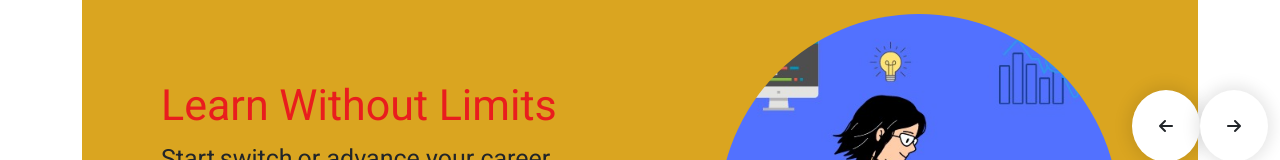
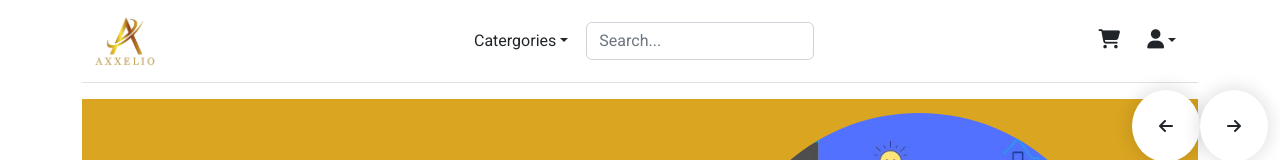
Before and after one commit to Pranav-github02/Axxelio, a React (Create React App) app: page / in a window 1280 px wide. Shown: the top 160 px of the page. Built offline with nearby package versions, Linux system fonts and the light colour scheme.

Commit message:
Added Navbar Component

```diff
--- a/src/App.js
+++ b/src/App.js
@@ -3,13 +3,15 @@ import './App.css';
 import Hero from './Hero/hero.jsx'
 import Recommended_Courses from './Recommended_Courses/Recommended_Courses';
 import Stories from './Testimonials/Stories';
+import Navbar from './Navbar/Navbar.jsx';
 
-class App extends Component{
-  render(){
+class App extends Component {
+  render() {
     return (
       <div className='container'>
+        <Navbar />
         <Hero />
-      <Recommended_Courses/>
+        <Recommended_Courses />
         <Stories />
       </div>
     );
--- /dev/null
+++ b/src/Navbar/Navbar.jsx
@@ -0,0 +1,58 @@
+import React from 'react';
+import './Navbar.css'
+import axxelio from './axxelio.png'
+export default function Navbar(props) {
+    const myStyle =
+    {
+        gridTemplateColumns: "1fr 2fr",
+    }
+    const style = {
+        marginRight: "27px",
+        marginLeft: "40px"
+    }
+    return (
+        <>
+            <header className="py-3 mb-3 border-bottom">
+                <div className="container-fluid d-grid  align-items-center" style={myStyle}>
+                    <div className="container-fluid" style={{ width: "90%", margin: "0px", padding: "0px" }}>
+                        <a className="navbar-brand" href="/">
+                            <img src={axxelio} alt="logo" style={{ height: "50px" }}></img>
+                        </a>
+                    </div>
+
+                    <div className="d-flex align-items-center">
+                        <ul className="navbar-nav me-auto mb-2 mb-lg-0 ">
+                            <li className="nav-item dropdown">
+                                <a className="nav-link dropdown-toggle" href="/" role="button" data-bs-toggle="dropdown" aria-expanded="false">
+                                    Catergories
+                                </a>
+                                <ul className="dropdown-menu">
+                                    <li><a className="dropdown-item" href="/">Category1</a></li>
+                                    <li><a className="dropdown-item" href="/">Category2</a></li>
+                                    <li><a className="dropdown-item" href="/">Category3</a></li>
+                                    <li><a className="dropdown-item" href="/">Category4</a></li>
+                                    <li><a className="dropdown-item" href="/">Category5</a></li>
+                                </ul>
+                            </li>
+                        </ul>
+                        <form className="w-100 me-3 mr-100" role="search" style={{ marginLeft: "10px" }}>
+                            <input type="search" className="form-control" placeholder="Search..." aria-label="Search" style={{ width: "50%" }} />
+                        </form>
+
+                        <a href="/" className="d-block link-dark text-decoration-none" aria-expanded="false" style={style}>
+                            <i className="fa-solid fa-cart-shopping" style={{ fontSize: "larger" }}></i>
+                        </a>
+                        <div className="flex-shrink-0 dropdown">
+                            <a href="/" className="d-block link-dark text-decoration-none dropdown-toggle" data-bs-toggle="dropdown" aria-expanded="false" style={{ marginRight: "10px" }}>
+                                <i className="fa-solid fa-user" style={{ fontSize: "larger" }}></i>
+                            </a>
+                            <ul className="dropdown-menu text-small shadow">
+                                <li><a className="dropdown-item" href="/">Login/ Sign Up</a></li>
+                            </ul>
+                        </div>
+                    </div>
+                </div>
+            </header>
+        </>
+    )
+}
```
Also changed, not shown: src/Navbar/test.js (added, +68 -0 lines), src/Navbar/Navbar.css (added), src/Navbar/axxelio.png (added). Lines whose indentation alone changed are shown as unchanged.
